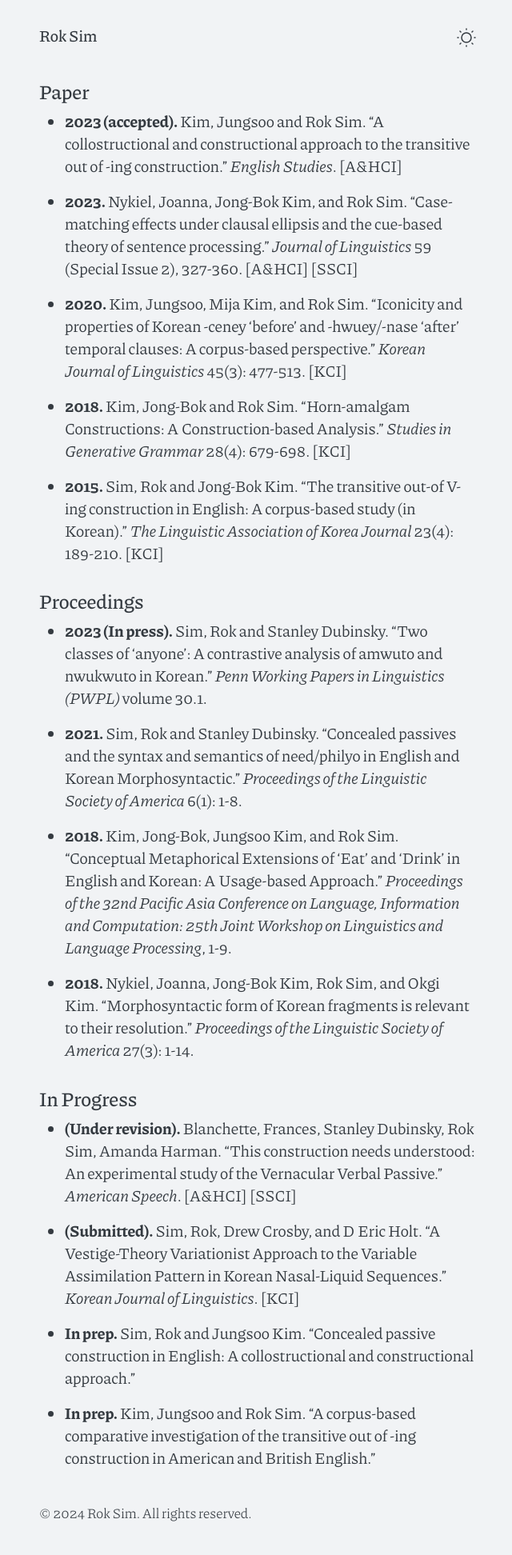
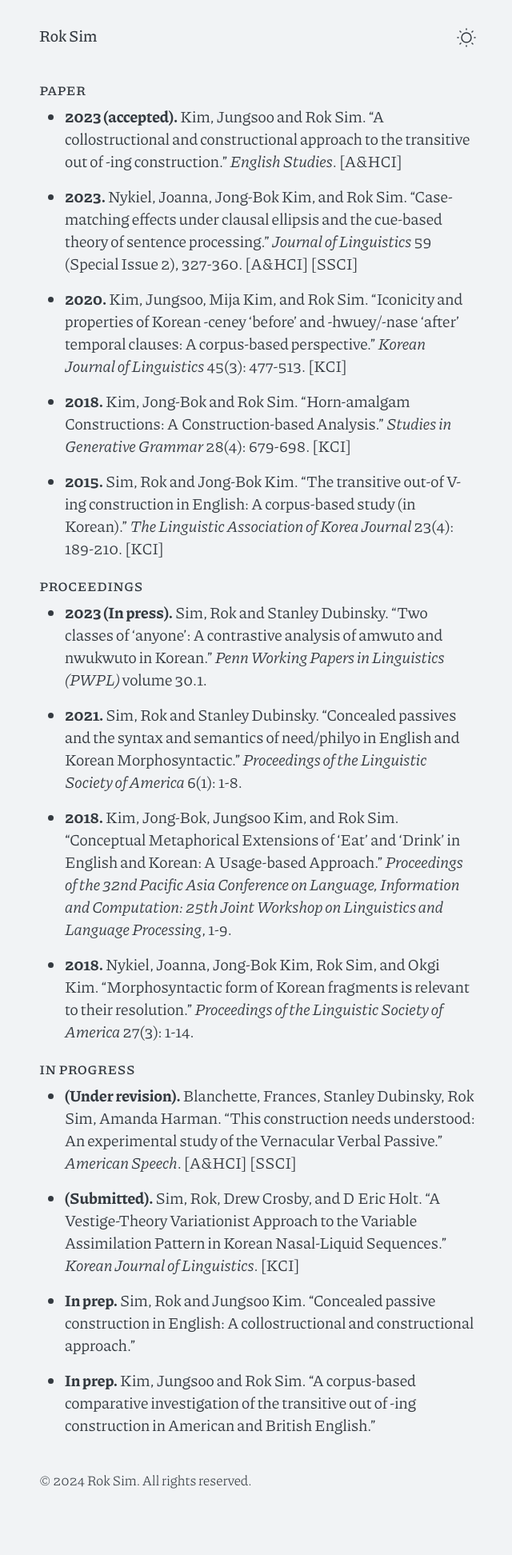
Before and after one commit to rsim89/rsim89.github.io, a Jekyll site: the page built from publication.md, in a window 1280 px wide. Shown: the whole page at 80% size, without its empty margins (318-958 px from the left). Built offline with Jekyll 4.4.1, drawn with Linux system fonts in a browser that asks for light colours; after the commit the page ends 1903 px from its top, so only the background shows below that.

```diff
--- a/publication.md
+++ b/publication.md
@@ -3,7 +3,7 @@ layout: publication
 title: PUB
 ---
 
-## Paper
+### Paper
 
 - **2023 (accepted).** Kim, Jungsoo and Rok Sim. "A collostructional and constructional approach to the transitive out of -ing construction." *English Studies*. [A&HCI]
 
@@ -15,7 +15,7 @@ title: PUB
 
 - **2015.** Sim, Rok and Jong-Bok Kim. "The transitive out-of V-ing construction in English: A corpus-based study (in Korean)." *The Linguistic Association of Korea Journal* 23(4): 189-210. [KCI]
 
-## Proceedings
+### Proceedings
 
 - **2023 (In press).** Sim, Rok and Stanley Dubinsky. "Two classes of ‘anyone’: A contrastive analysis of amwuto and nwukwuto in Korean." *Penn Working Papers in Linguistics (PWPL)* volume 30.1.
 
@@ -25,7 +25,7 @@ title: PUB
 
 - **2018.** Nykiel, Joanna, Jong-Bok Kim, Rok Sim, and Okgi Kim. "Morphosyntactic form of Korean fragments is relevant to their resolution." *Proceedings of the Linguistic Society of America* 27(3): 1-14.
 
-## In Progress
+### In Progress
 
 - **(Under revision).** Blanchette, Frances, Stanley Dubinsky, Rok Sim, Amanda Harman. "This construction needs understood: An experimental study of the Vernacular Verbal Passive." *American Speech*. [A&HCI] [SSCI]
 
```
